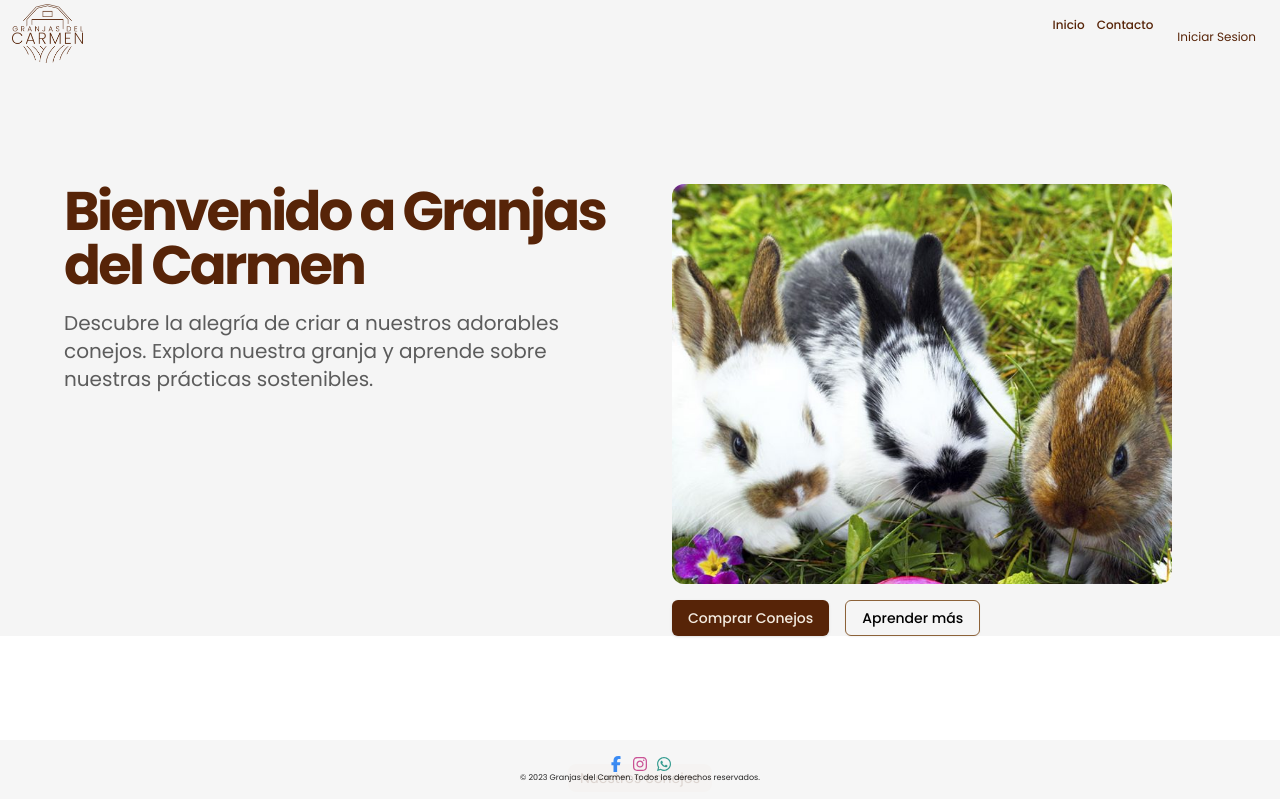
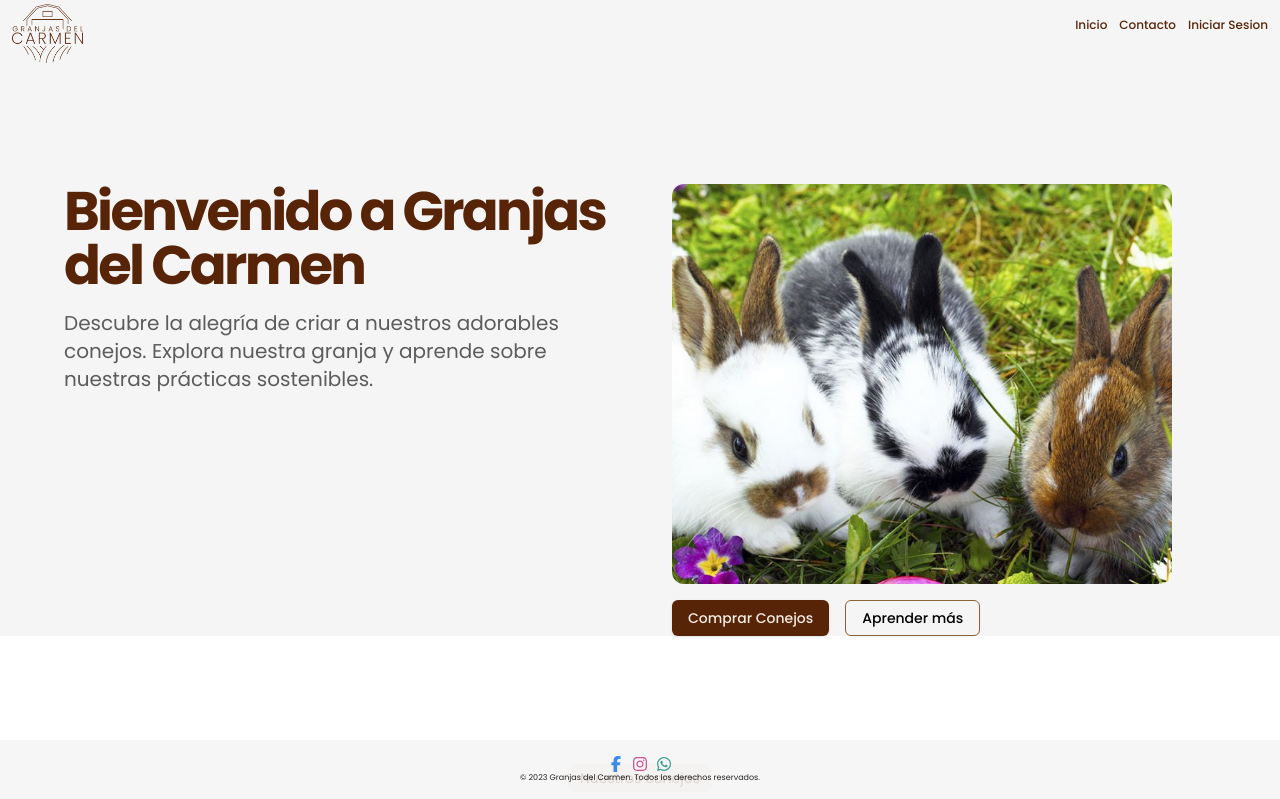
Before and after one commit to HenryBarrera95/granjas-del-carmen, a Next.js app: page / in a window 1280 px wide. Shown: the top 799 px of the page. Built offline with nearby package versions, Linux system fonts and the light colour scheme; no server answers.

Commit message:
fix: iniciar sesion button style

```diff
--- a/components/Layout/Header.tsx
+++ b/components/Layout/Header.tsx
@@ -188,7 +188,7 @@ const Header = () => {
           ) : (
             <Link
               href={"/api/auth/login"}
-              className="p-3 rounded hover:bg-primary hover:text-primaryBg block"
+              className="font-medium hover:underline underline-offset-4 block"
             >
               Iniciar Sesion
             </Link>
```
